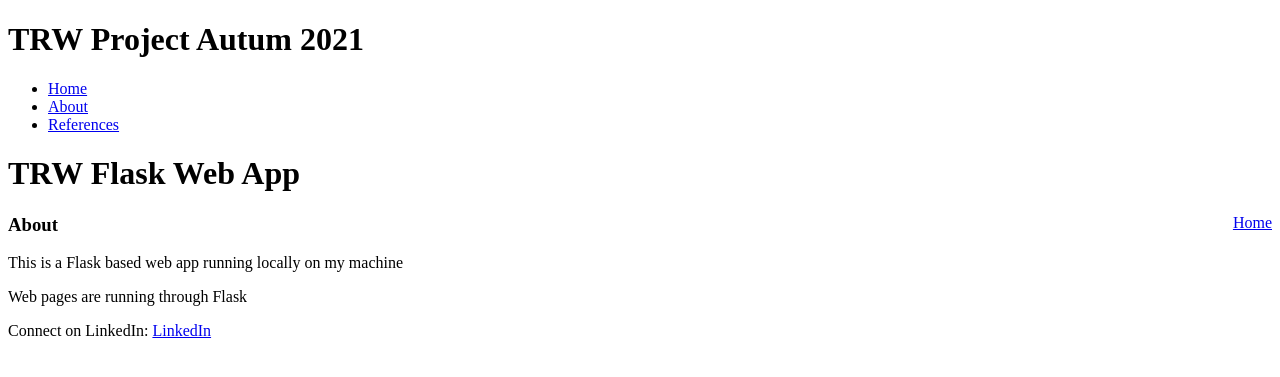
After one commit to tomwestbrook1/TRWebApp, a Flask app: page /about in a window 1280 px wide. The commit adds this page. Shown: the top 377 px of the page. Run offline with Flask 2, Linux system fonts and the light colour scheme.

Commit message:
page navigation

```diff
--- a/flask_app.py
+++ b/flask_app.py
@@ -1,18 +1,50 @@
 # imports ....
-from flask import Flask, render_template, request, jsonify
+from flask import Flask, render_template, request, jsonify, send_from_directory
 import webbrowser
+from markupsafe import escape
 
-app = Flask(__name__)
+# variables....
+app = Flask(__name__, static_url_path='')
+
+# functions...
+
+
 @app.route("/")
+def main_page():
+    return render_template("ContentHome.html")
+
+
+@app.route("/home")
 def home():
     return render_template("ContentHome.html")
 
-@app.route('/', methods=['POST'])
-def handle_form():
-    print("here")
-    return (request.form['txtinput'])
+
+@app.route("/about")
+def about():
+    return render_template("About.html")
+
+
+@app.route("/references")
+def references():
+    return render_template("References.html")
+
+
+@app.route("/<name>")
+def slash_name(name):
+    return f"hello, {escape(name)}!"
+
+
+@app.route('/action_form', methods=['POST'])
+def action_form():
+    # -> prints the output to the terminal along with the flask data
+    print(request.form['txtinput'] + " attachment")
+    response = request.form['txtinput']
+
+    # -> sends the content back to the webpage
+    return f"hello, {escape(response)}!"
 
 # functions
 
+
 if __name__ == "__main__":
     app.run()
--- /dev/null
+++ b/templates/About.html
@@ -0,0 +1,21 @@
+<!DOCTYPE html>
+<html>
+
+<head>
+    <meta charset="utf-8">
+    <title>TRW Project 2021</title>
+</head>
+
+<body>
+    {% extends "template.html" %}
+    {% block content %}
+    <h1>TRW Flask Web App</h1>
+    <div style="float: right"><a href="/">Home</a></div>
+    <h3>About</h3>
+    <p>This is a Flask based web app running locally on my machine</p>
+    <p>Web pages are running through Flask</p>
+    <p>Connect on LinkedIn: <a href="https://www.linkedin.com/in/tom-westbrook-7a436316b/">LinkedIn</a></p>
+    {% endblock %}
+</body>
+
+</html>
--- /dev/null
+++ b/templates/template.html
@@ -0,0 +1,25 @@
+<!DOCTYPE html>
+<html>
+
+<head>
+    <meta charset="utf-8">
+    <title>TRW Project 2021</title>
+    <link rel="stylesheet" href="{{ url_for('static', filename='css/template1.css') }}">
+</head>
+
+<body>
+    <h1>TRW Project Autum 2021</h1>
+    <div class="toplist">
+        <ul class="topmenu">
+            <li><a href="{{ url_for('home') }}">Home</a></li>
+            <li><a href="{{ url_for('about') }}">About</a></li>
+            <li><a href="{{ url_for('references') }}">References</a></li>
+        </ul>
+    </div>
+
+    {% block content %}
+
+    {% endblock %}
+</body>
+
+</html>
```
Also changed, not shown: templates/ContentHome.html (+17 -2 lines), templates/References.html (added, +22 -0 lines), README.md, css/template1.css (added).
